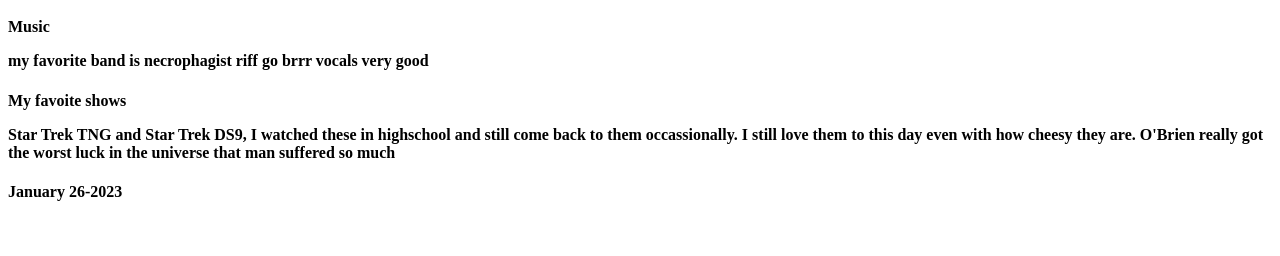
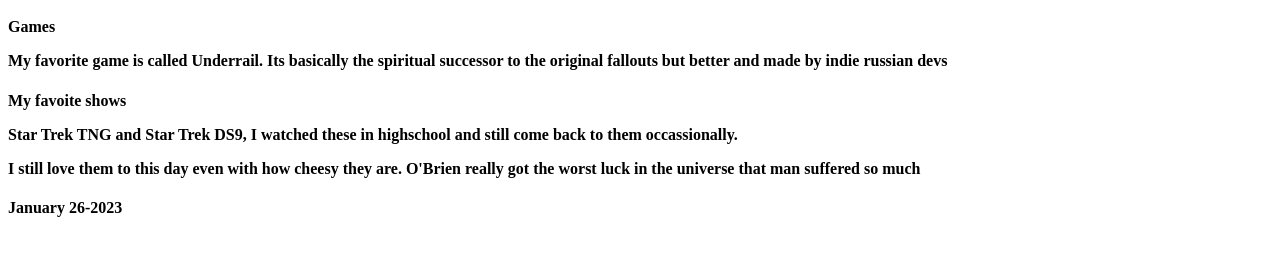
Before and after one commit to Cameron-Ord/Indextest, a plain HTML site: page index.html in a window 1280 px wide. Shown: the part 48-304 px from the top of the page. Drawn offline with Linux system fonts and the light colour scheme.

Commit message:
Second Commit

```diff
--- a/index.html
+++ b/index.html
@@ -1,11 +1,12 @@
 <h1>Cameron Ord</h1>
 
-<h4>Music
-<p> my favorite band is necrophagist riff go brrr vocals very good</p>
-</h4>
+<h4>Games
+<p> My favorite game is called Underrail. Its basically the spiritual successor to the original fallouts but better and made by indie russian devs</p>
+<h4>
 
 <h4>My favoite shows
-<p>Star Trek TNG and Star Trek DS9, I watched these in highschool and still come back to them occassionally. I still love them to this day even with how cheesy they are. O'Brien really got the worst luck in the universe that man suffered so much</p>
+<p>Star Trek TNG and Star Trek DS9, I watched these in highschool and still come back to them occassionally.</p>
+<p>I still love them to this day even with how cheesy they are. O'Brien really got the worst luck in the universe that man suffered so much</p>
 </h4>
 
 <h4> January 26-2023</h4>
```
